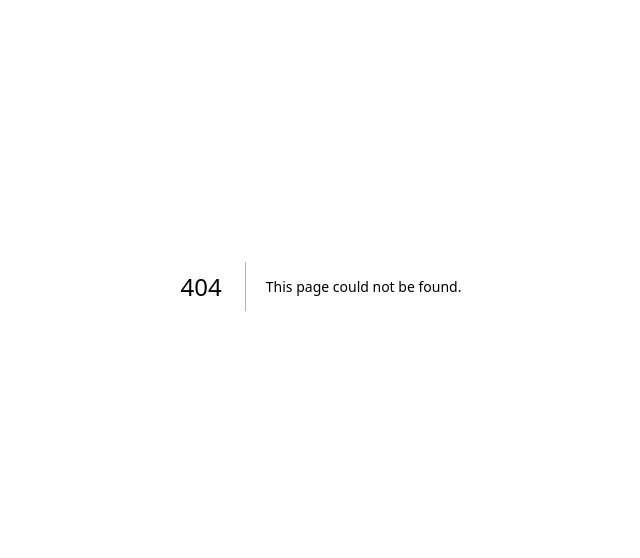
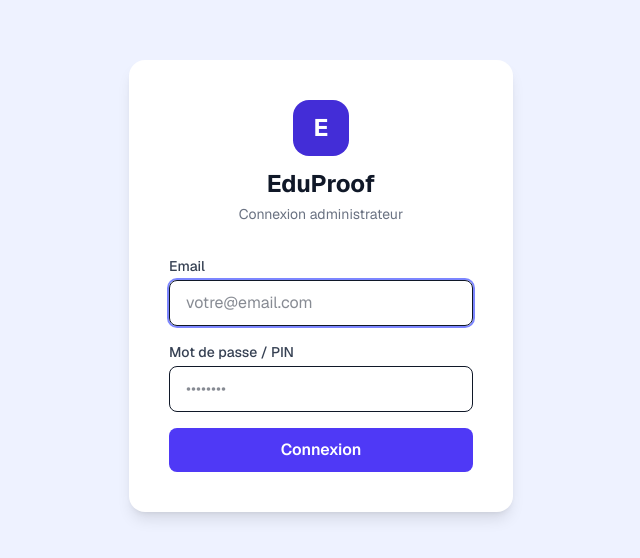
Before and after one commit to Didjah/eduproof, a Next.js app: page /admin/login in a window 1280 px wide. Before the commit this address had no page. Shown: the part 114-672 px from the top of the page, without its empty margins (319-959 px from the left). Built offline with nearby package versions, Linux system fonts and the light colour scheme; no server answers; sample sign-in values are in the browser's storage.

Commit message:
feat: systeme de roles et login utilisateurs

```diff
--- a/src/app/admin/layout.tsx
+++ b/src/app/admin/layout.tsx
@@ -1,71 +1,26 @@
 'use client'
 import { useEffect, useState } from "react"
+import { useRouter } from "next/navigation"
 
 export default function AdminLayout({ children }: { children: React.ReactNode }) {
-  const [auth, setAuth] = useState<boolean | null>(null)
-  const [password, setPassword] = useState("")
-  const [error, setError] = useState(false)
+  const router = useRouter()
+  const [ready, setReady] = useState(false)
 
   useEffect(() => {
-    setAuth(localStorage.getItem('eduproof_admin') === 'true')
-  }, [])
+    try {
+      const raw = localStorage.getItem('eduproof_user')
+      const user = raw ? JSON.parse(raw) : null
+      if (user?.role) {
+        setReady(true)
+      } else {
+        router.replace('/admin/login')
+      }
+    } catch {
+      router.replace('/admin/login')
+    }
+  }, [router])
 
-  function handleSubmit(e: React.FormEvent) {
-    e.preventDefault()
-    if (password === 'admin2026') {
-      localStorage.setItem('eduproof_admin', 'true')
-      setAuth(true)
-      setError(false)
-    } else {
-      setError(true)
-      setPassword("")
-    }
-  }
-
-  if (auth === null) return null
-
-  if (!auth) {
-    return (
-      <div className="min-h-screen bg-indigo-50 flex items-center justify-center">
-        <div className="bg-white rounded-2xl shadow-lg p-6 sm:p-10 w-full max-w-sm">
-          <div className="flex flex-col items-center mb-8">
-            <div className="bg-indigo-700 text-white rounded-2xl w-14 h-14 flex items-center justify-center text-2xl font-bold mb-3">
-              E
-            </div>
-            <h1 className="text-2xl font-bold text-gray-900">EduProof</h1>
-            <p className="text-sm text-gray-500 mt-1">Espace administrateur</p>
-          </div>
-
-          <form onSubmit={handleSubmit} className="flex flex-col gap-4">
-            <div>
-              <label className="block text-sm font-medium text-gray-700 mb-1">
-                Mot de passe
-              </label>
-              <input
-                type="password"
-                value={password}
-                onChange={e => { setPassword(e.target.value); setError(false) }}
-                placeholder="••••••••"
-                autoFocus
-                className="w-full border rounded-lg px-4 py-2.5 focus:outline-none focus:ring-2 focus:ring-indigo-400 text-gray-900"
-              />
-            </div>
-
-            {error && (
-              <p className="text-sm text-red-500 text-center">Mot de passe incorrect</p>
-            )}
-
-            <button
-              type="submit"
-              className="bg-indigo-600 text-white py-2.5 rounded-lg font-semibold hover:bg-indigo-700 transition"
-            >
-              Connexion
-            </button>
-          </form>
-        </div>
-      </div>
-    )
-  }
+  if (!ready) return null
 
   return <>{children}</>
 }
--- /dev/null
+++ b/src/app/admin/login/page.tsx
@@ -0,0 +1,91 @@
+'use client'
+import { useState } from "react"
+import { useRouter } from "next/navigation"
+import { supabase } from "@/lib/supabase"
+
+export default function LoginPage() {
+  const router = useRouter()
+  const [form, setForm] = useState({ email: "", pin: "" })
+  const [error, setError] = useState(false)
+  const [loading, setLoading] = useState(false)
+
+  async function handleSubmit(e: React.FormEvent) {
+    e.preventDefault()
+    setError(false)
+    setLoading(true)
+
+    const { data } = await supabase
+      .from('utilisateurs')
+      .select('id, nom, prenom, role, email')
+      .eq('email', form.email.trim().toLowerCase())
+      .eq('pin', form.pin)
+      .single()
+
+    setLoading(false)
+
+    if (data) {
+      localStorage.setItem('eduproof_user', JSON.stringify(data))
+      router.push('/admin')
+    } else {
+      setError(true)
+      setForm(f => ({ ...f, pin: "" }))
+    }
+  }
+
+  return (
+    <div className="min-h-screen bg-indigo-50 flex items-center justify-center px-4">
+      <div className="bg-white rounded-2xl shadow-lg p-6 sm:p-10 w-full max-w-sm">
+        <div className="flex flex-col items-center mb-8">
+          <div className="bg-indigo-700 text-white rounded-2xl w-14 h-14 flex items-center justify-center text-2xl font-bold mb-3">
+            E
+          </div>
+          <h1 className="text-2xl font-bold text-gray-900">EduProof</h1>
+          <p className="text-sm text-gray-500 mt-1">Connexion administrateur</p>
+        </div>
+
+        <form onSubmit={handleSubmit} className="flex flex-col gap-4">
+          <div>
+            <label className="block text-sm font-medium text-gray-700 mb-1">
+              Email
+            </label>
+            <input
+              type="text"
+              value={form.email}
+              onChange={e => { setForm({ ...form, email: e.target.value }); setError(false) }}
+              placeholder="votre@email.com"
+              autoFocus
+              required
+              className="w-full border rounded-lg px-4 py-2.5 focus:outline-none focus:ring-2 focus:ring-indigo-400 text-gray-900"
+            />
+          </div>
+
+          <div>
+            <label className="block text-sm font-medium text-gray-700 mb-1">
+              Mot de passe / PIN
+            </label>
+            <input
+              type="password"
+              value={form.pin}
+              onChange={e => { setForm({ ...form, pin: e.target.value }); setError(false) }}
+              placeholder="••••••••"
+              required
+              className="w-full border rounded-lg px-4 py-2.5 focus:outline-none focus:ring-2 focus:ring-indigo-400 text-gray-900"
+            />
+          </div>
+
+          {error && (
+            <p className="text-sm text-red-500 text-center">Identifiants incorrects</p>
+          )}
+
+          <button
+            type="submit"
+            disabled={loading}
+            className="bg-indigo-600 text-white py-2.5 rounded-lg font-semibold hover:bg-indigo-700 disabled:opacity-50 transition"
+          >
+            {loading ? "Vérification..." : "Connexion"}
+          </button>
+        </form>
+      </div>
+    </div>
+  )
+}
```
